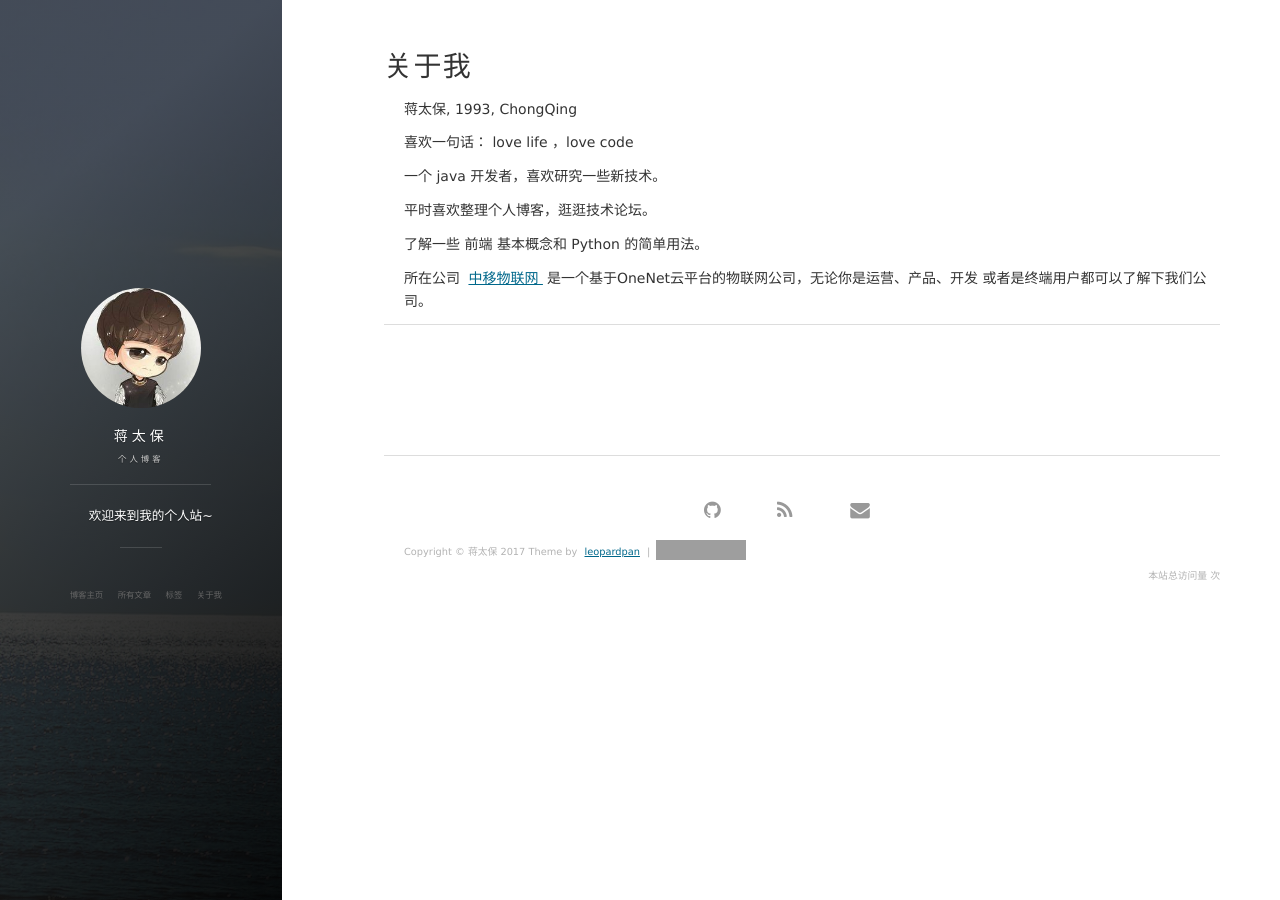
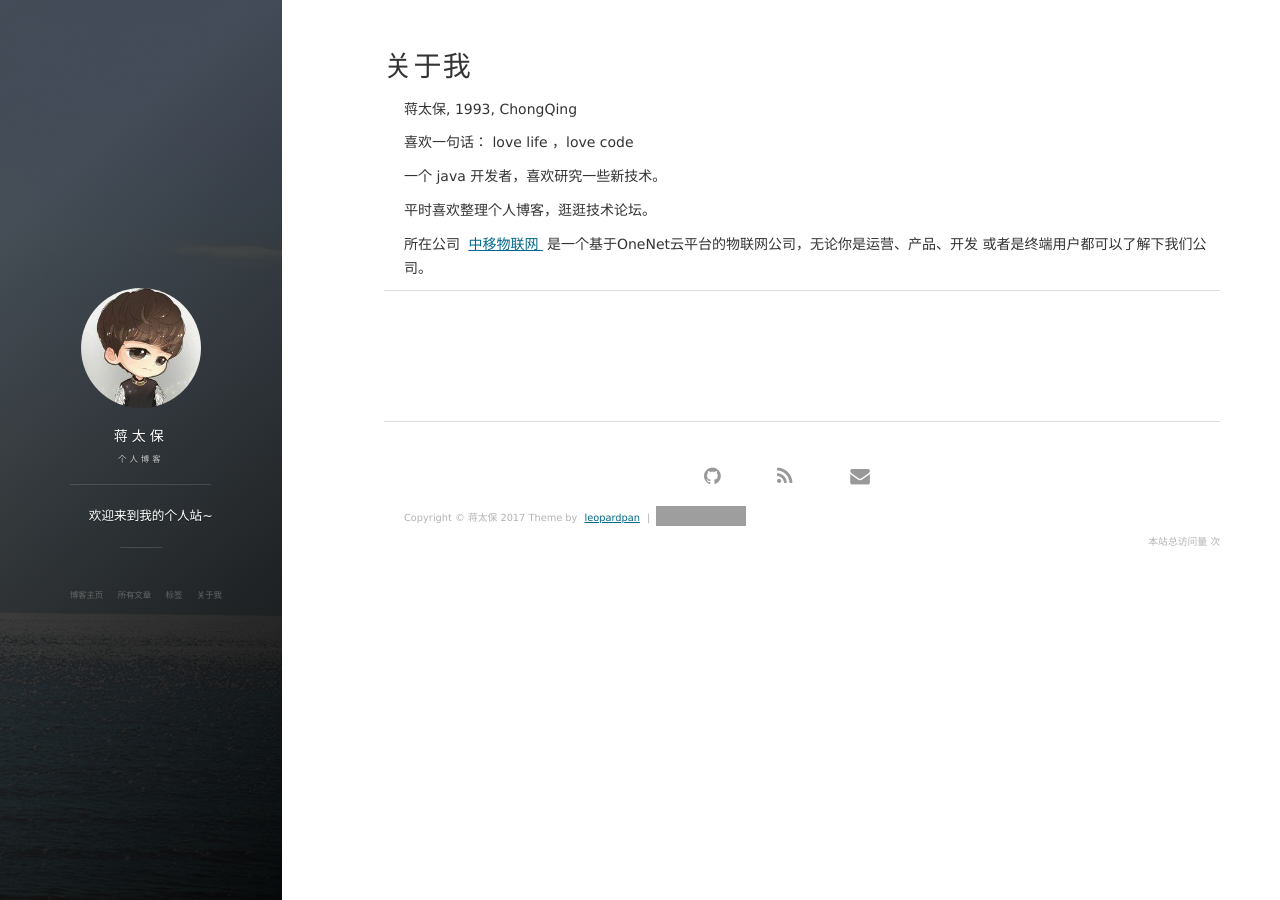
Before and after one commit to jian9ta1ba0/jtbadbb.github.io, a Jekyll site: the page built from about.md, in a window 1280 px wide. Built offline with Jekyll 4.4.1, drawn with Linux system fonts in a browser that asks for light colours; nearby versions of some CDN libraries; comment, search, counter and statistics services are not loaded; grey boxes are pictures that could not be loaded.

Commit message:
Update about.md

```diff
--- a/about.md
+++ b/about.md
@@ -14,17 +14,12 @@ love life ，love code
 
 <p>
 平时喜欢整理个人博客，逛逛技术论坛。
-<p>
-了解一些 前端 基本概念和 Python 的简单用法。
+
 
 <p>
-
 所在公司
 <a target="_blank" href="http://iot.10086.cn/cn/"> 中移物联网 </a>
 是一个基于OneNet云平台的物联网公司，无论你是运营、产品、开发 或者是终端用户都可以了解下我们公司。
 
-<p>
-
-<p>
 
 {% include comments.html %}
```
